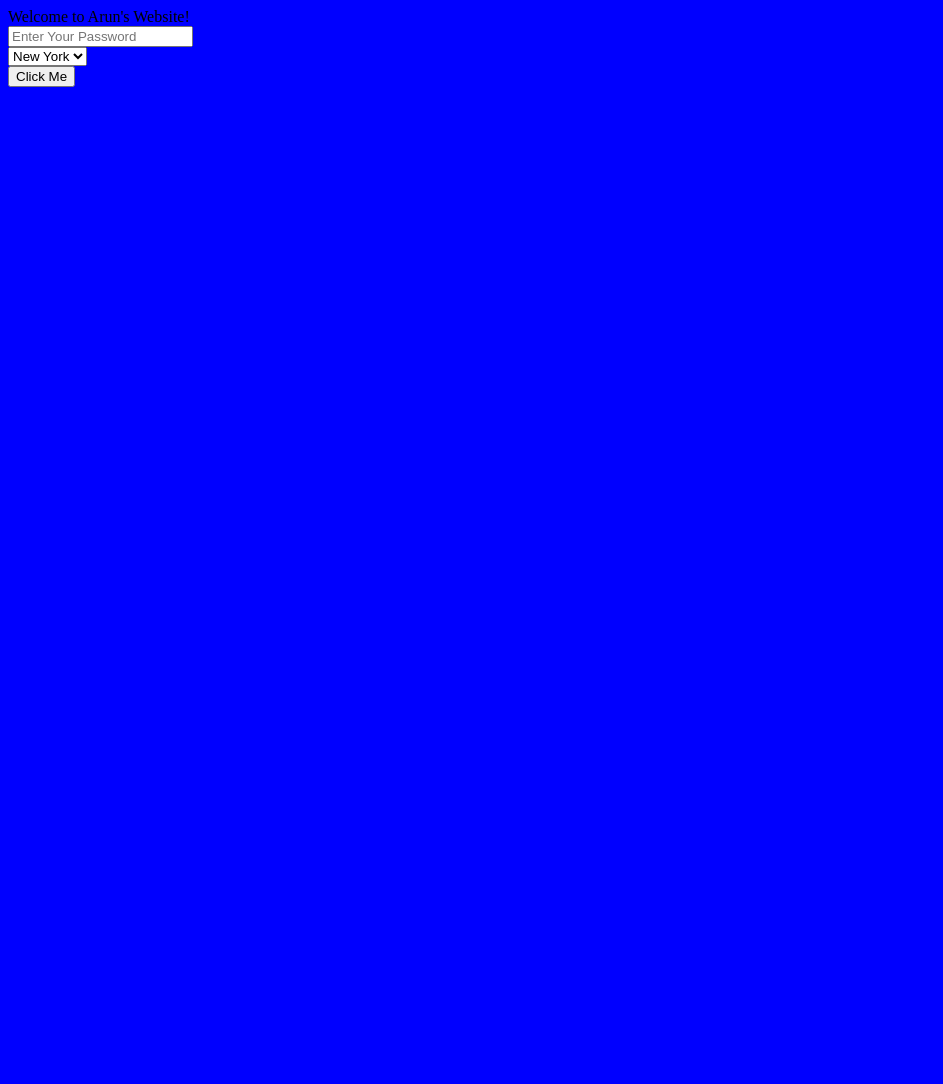
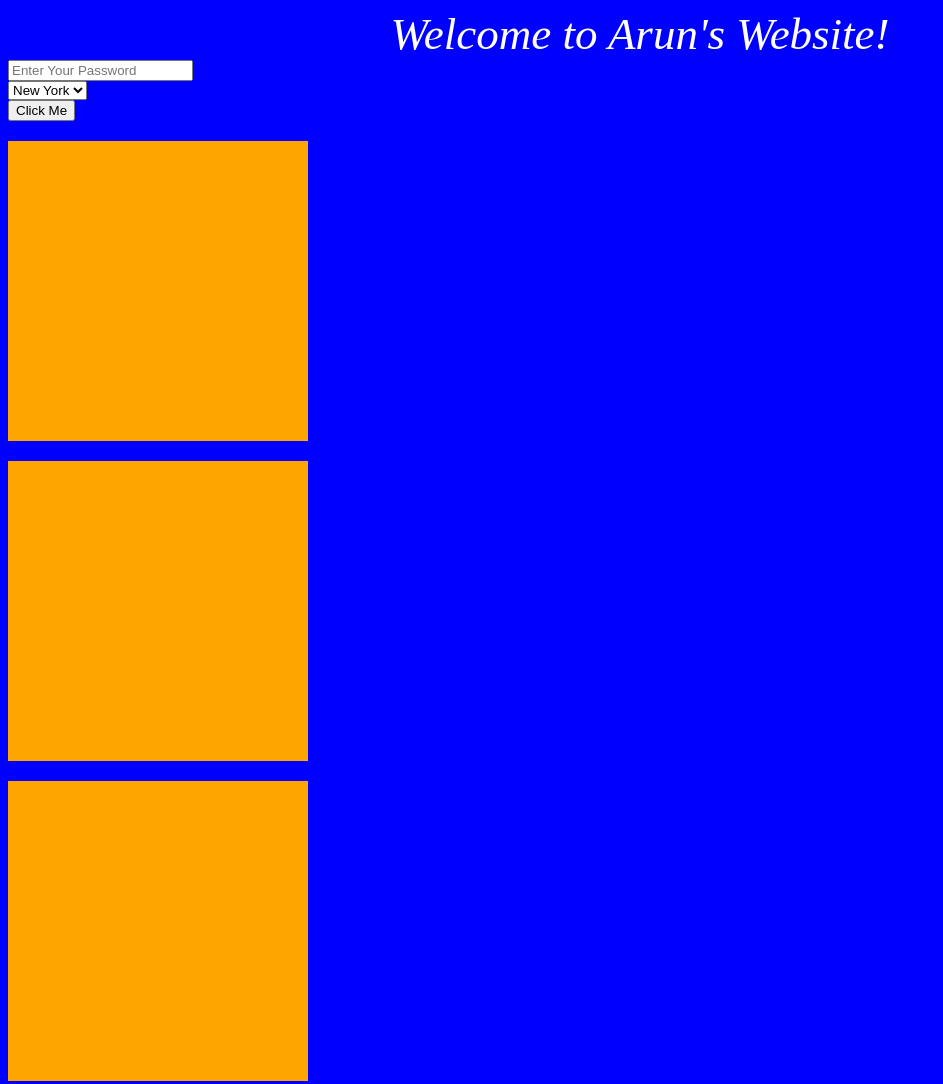
Before and after one commit to arun-class-solutions/1282018-PFNP_html_testing, a plain HTML site: page index.html in a window 1280 px wide. Shown: the whole page, without its empty margins (0-943 px from the left). Before the commit the page ends 800 px from the top, so only its background shows below. Drawn offline with Linux system fonts and the light colour scheme.

Commit message:
Class with animations

```diff
--- a/index.html
+++ b/index.html
@@ -9,7 +9,7 @@
   </head>
   <body>
 
-    <div>
+    <div id="website-title">
       Welcome to Arun's Website!
     </div>
 
@@ -29,5 +29,10 @@
       <button>Click Me</button>
     </div>
 
+    <!-- Three empty divs with the same class -->
+    <div class="animated-divs"></div>
+    <div class="animated-divs"></div>
+    <div class="animated-divs"></div>
+
   </body>
 </html>
--- a/style.css
+++ b/style.css
@@ -1,3 +1,24 @@
 body {
   background-color: blue;
 }
+
+/* Target the ID from the HTML */
+#website-title {
+  text-align: center;
+  color: white;
+  font-style: italic;
+  font-size: 45px;
+}
+
+/* Target the class from the HTML */
+.animated-divs {
+  width: 300px;
+  height: 300px;
+  margin-top: 20px;
+  background-color: orange;
+}
+
+.animated-divs:hover {
+  transition: all 1s ease-in-out;
+  transform: rotate(720deg) scale(2);
+}
```
